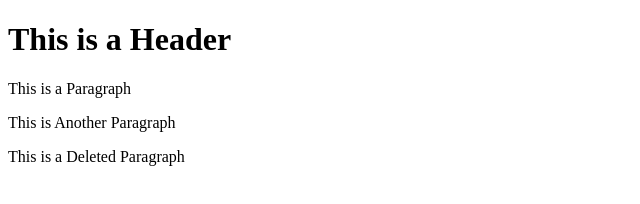
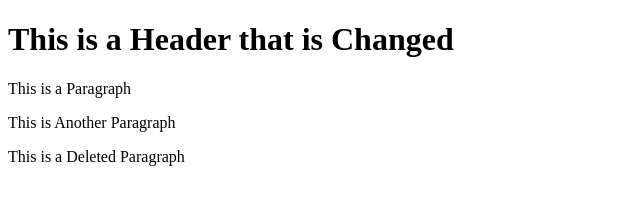
Before and after one commit to javierrenteria/nucamp-test, a plain HTML site: page index.html in a window 1280 px wide. Shown: the whole page, without its empty margins (0-640 px from the left). Drawn offline with Linux system fonts and the light colour scheme.

Commit message:
Changed Header

```diff
--- a/index.html
+++ b/index.html
@@ -6,7 +6,7 @@
     <title>Document</title>
 </head>
 <body>
-    <h1> This is a Header</h1>
+    <h1> This is a Header that is Changed</h1>
     <p> This is a Paragraph</p>
     <p> This is Another Paragraph</p>
     <p>This is a Deleted Paragraph</p>
```
